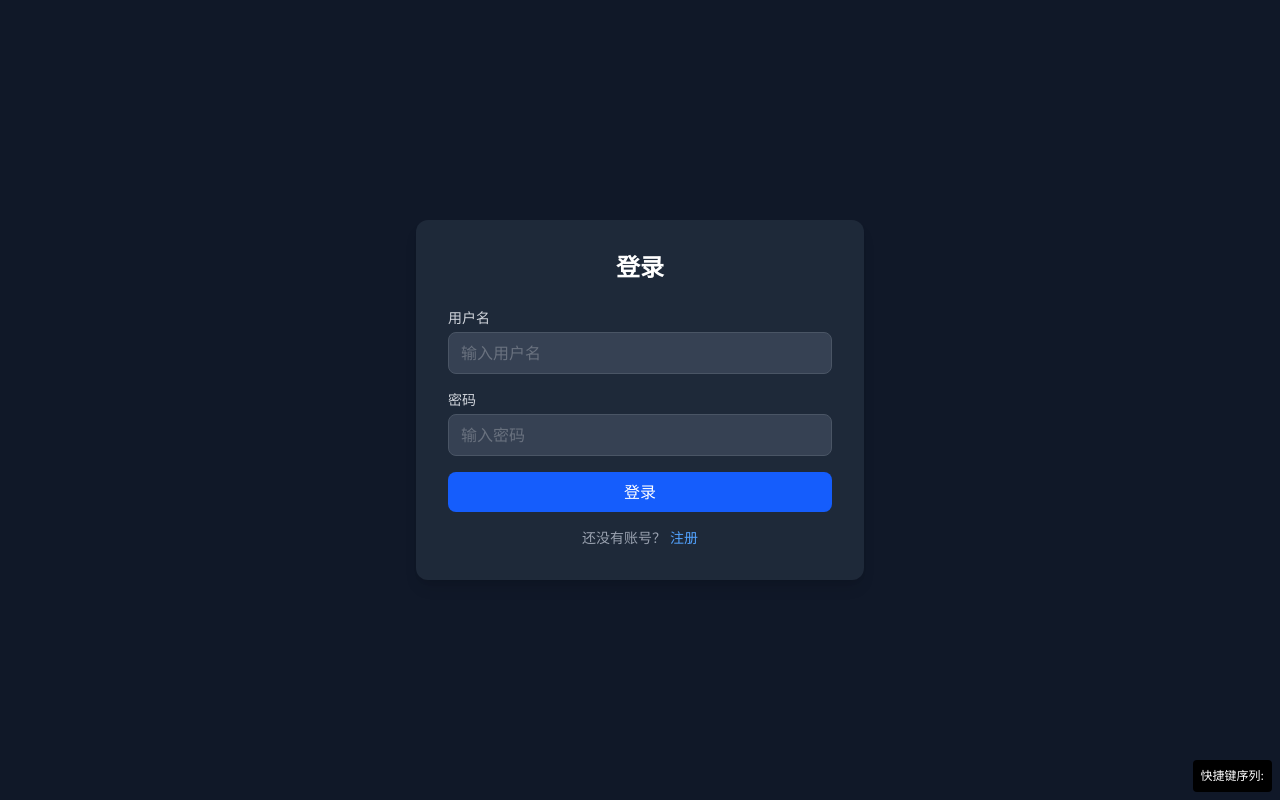
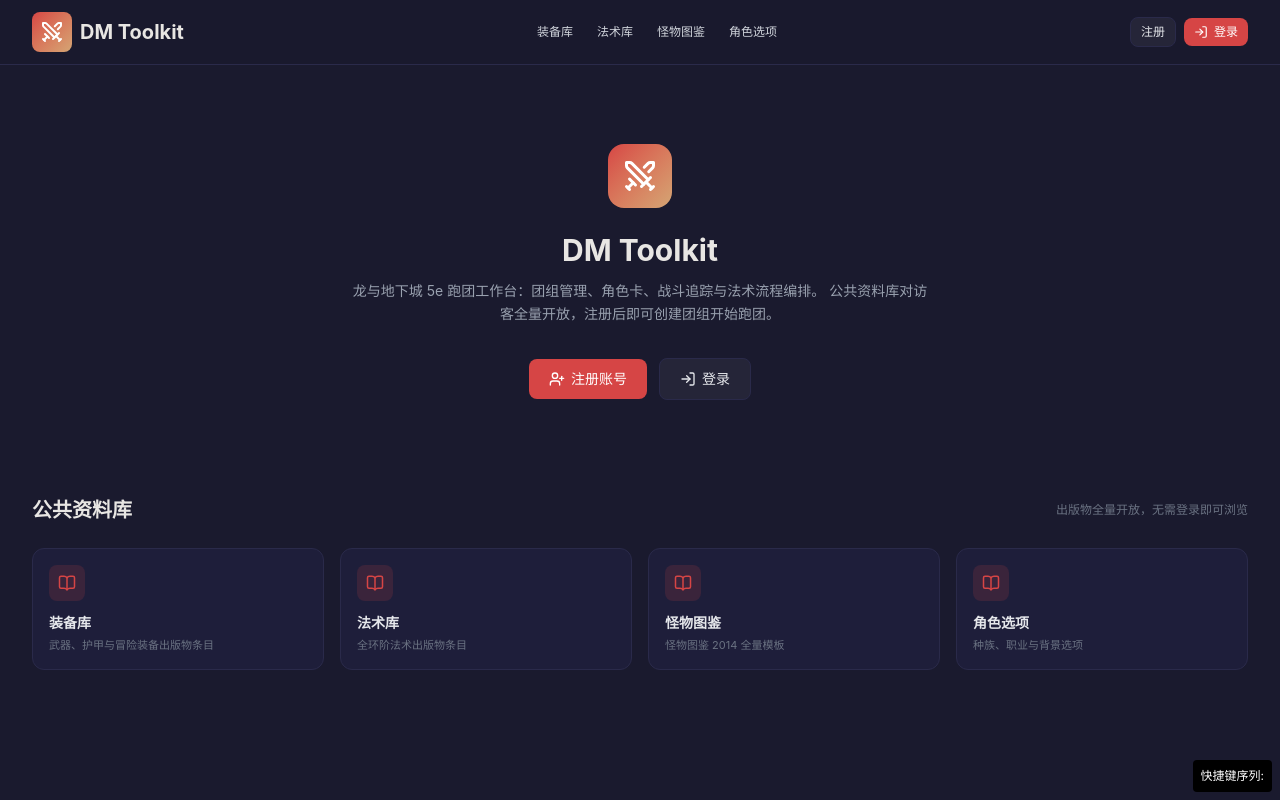
Before and after one commit to Romand0/DND-new, a React (Vite) app: page / in a window 1280 px wide. Before the commit this address led to /login. Built offline with nearby package versions, Linux system fonts and the light colour scheme.

Commit message:
feat: 访问 / 不再强制跳转登录，未登录显示前厅着陆页（右上角注册/登录入口） Co-authored-by: monkeycode-ai <monkeycode-ai@chaitin.com> Co-authored-by: monkeycode-ai <monkeycode-ai@chaitin.com>

```diff
--- a/src/App.tsx
+++ b/src/App.tsx
@@ -108,16 +108,10 @@ export default function App() {
               <Route path="/monsters/:id" element={<MonsterDetail />} />
             </Route>
 
-            {/* 团组外主页（前厅枢纽；登录用户保留完整顶栏导航） */}
-            <Route
-              path="/"
-              element={
-                <ProtectedRoute>
-                  <Layout />
-                </ProtectedRoute>
-              }
-            >
-              <Route index element={<Home />} />
+            {/* 团组外主页（前厅枢纽）：未登录访客为着陆页（PublicLayout 顶栏含注册/登录入口），
+                登录用户走完整导航壳——守卫由 Home 内按登录态分流，未登录不强制跳转 */}
+            <Route element={<LibraryShellGate />}>
+              <Route path="/" element={<Home />} />
             </Route>
 
             {/* 团组内主页（以团组 ID 寻址；URL 驱动当前团组对齐，按身份分流 DM/玩家主页） */}
--- a/src/components/PublicLayout.tsx
+++ b/src/components/PublicLayout.tsx
@@ -58,6 +58,13 @@ export default function PublicLayout() {
                   进入主页
                 </Link>
               ) : (
+                <>
+                  <Link
+                    to="/register"
+                    className="flex items-center gap-1.5 px-2.5 py-1.5 rounded-lg text-xs text-gray-200 bg-white/5 border border-border-dark hover:bg-white/10 transition-colors"
+                  >
+                    注册
+                  </Link>
                   <Link
                     to="/login"
                     className="flex items-center gap-1.5 px-2.5 py-1.5 rounded-lg text-xs text-white bg-primary hover:bg-primary-dark transition-colors"
@@ -65,6 +72,7 @@ export default function PublicLayout() {
                     <LogIn className="w-3.5 h-3.5" />
                     登录
                   </Link>
+                </>
               )}
             </div>
           </div>
--- a/src/pages/Home.tsx
+++ b/src/pages/Home.tsx
@@ -1,8 +1,8 @@
 // 团组外主页（/，前厅枢纽）：团组卡片墙 + 资料库入口 + 账号区。
 // 卡片点击整页导航到团组内主页 /c/:campaignId/home（DM/玩家分流在主页壳内完成）。
 import { useState } from 'react';
-import { Link, Navigate } from 'react-router-dom';
-import { Swords, Plus, UserRound, BookOpen, Crown, ChevronRight } from 'lucide-react';
+import { Link } from 'react-router-dom';
+import { Swords, Plus, UserRound, BookOpen, Crown, ChevronRight, LogIn, UserPlus } from 'lucide-react';
 import { useAuth } from '@/contexts/AuthContext';
 import { useCampaign } from '@/contexts/CampaignContext';
 import { createCampaign, joinCampaign } from '@/lib/api';
@@ -19,13 +19,70 @@ export default function Home() {
   const { campaigns, current, refresh, initialized } = useCampaign();
   const [busy, setBusy] = useState(false);
 
-  if (!isAuthenticated) {
-    return <Navigate to="/login" replace />;
-  }
-
   const enterCampaign = (id: string) => {
     window.location.assign(`/c/${id}/home`);
   };
+
+  // 四库快捷入口卡片（登录/未登录两种视图共用）
+  const libGrid = (
+    <div className="grid grid-cols-2 lg:grid-cols-4 gap-4">
+      {LIB_ENTRIES.map((e) => (
+        <Link
+          key={e.path}
+          to={e.path}
+          className="group p-4 rounded-xl border border-border-dark bg-card-dark hover:border-primary/50 transition-all"
+        >
+          <div className="w-9 h-9 rounded-lg bg-primary/15 flex items-center justify-center mb-3 group-hover:scale-110 transition-transform">
+            <BookOpen className="w-4.5 h-4.5 text-primary" />
+          </div>
+          <h3 className="text-sm font-semibold text-gray-200 mb-1">{e.label}</h3>
+          <p className="text-[11px] text-gray-500">{e.description}</p>
+        </Link>
+      ))}
+    </div>
+  );
+
+  // 未登录着陆视图：介绍 + 注册/登录引导 + 四库快捷入口（PublicLayout 顶栏亦有导航）
+  if (!isAuthenticated) {
+    return (
+      <div className="space-y-12">
+        <section className="text-center py-12">
+          <div className="w-16 h-16 rounded-2xl bg-gradient-to-br from-primary to-accent flex items-center justify-center mx-auto mb-6">
+            <Swords className="w-9 h-9 text-white" />
+          </div>
+          <h1 className="text-3xl font-bold dark:text-text-dark light:text-text-light mb-3">DM Toolkit</h1>
+          <p className="text-sm text-gray-400 max-w-xl mx-auto mb-8 leading-relaxed">
+            龙与地下城 5e 跑团工作台：团组管理、角色卡、战斗追踪与法术流程编排。
+            公共资料库对访客全量开放，注册后即可创建团组开始跑团。
+          </p>
+          <div className="flex items-center justify-center gap-3">
+            <Link
+              to="/register"
+              className="inline-flex items-center gap-1.5 px-5 py-2.5 rounded-lg text-sm text-white bg-primary hover:bg-primary-dark transition-colors"
+            >
+              <UserPlus className="w-4 h-4" />
+              注册账号
+            </Link>
+            <Link
+              to="/login"
+              className="inline-flex items-center gap-1.5 px-5 py-2.5 rounded-lg text-sm text-gray-200 bg-white/5 border border-border-dark hover:bg-white/10 transition-colors"
+            >
+              <LogIn className="w-4 h-4" />
+              登录
+            </Link>
+          </div>
+        </section>
+
+        <section>
+          <div className="flex items-center justify-between mb-6">
+            <h2 className="text-xl font-bold dark:text-text-dark light:text-text-light">公共资料库</h2>
+            <span className="text-xs text-gray-500">出版物全量开放，无需登录即可浏览</span>
+          </div>
+          {libGrid}
+        </section>
+      </div>
+    );
+  }
 
   const handleCreate = async () => {
     const name = prompt('输入新团组名称（一场跑团战役）');
@@ -140,21 +197,7 @@ export default function Home() {
           <h2 className="text-xl font-bold dark:text-text-dark light:text-text-light">公共资料库</h2>
           <span className="text-xs text-gray-500">出版物全量开放，访客亦可浏览</span>
         </div>
-        <div className="grid grid-cols-2 lg:grid-cols-4 gap-4">
-          {LIB_ENTRIES.map((e) => (
-            <Link
-              key={e.path}
-              to={e.path}
-              className="group p-4 rounded-xl border border-border-dark bg-card-dark hover:border-primary/50 transition-all"
-            >
-              <div className="w-9 h-9 rounded-lg bg-primary/15 flex items-center justify-center mb-3 group-hover:scale-110 transition-transform">
-                <BookOpen className="w-4.5 h-4.5 text-primary" />
-              </div>
-              <h3 className="text-sm font-semibold text-gray-200 mb-1">{e.label}</h3>
-              <p className="text-[11px] text-gray-500">{e.description}</p>
-            </Link>
-          ))}
-        </div>
+        {libGrid}
       </section>
 
       {/* 账号区 */}
```
Lines whose indentation alone changed are shown as unchanged.
